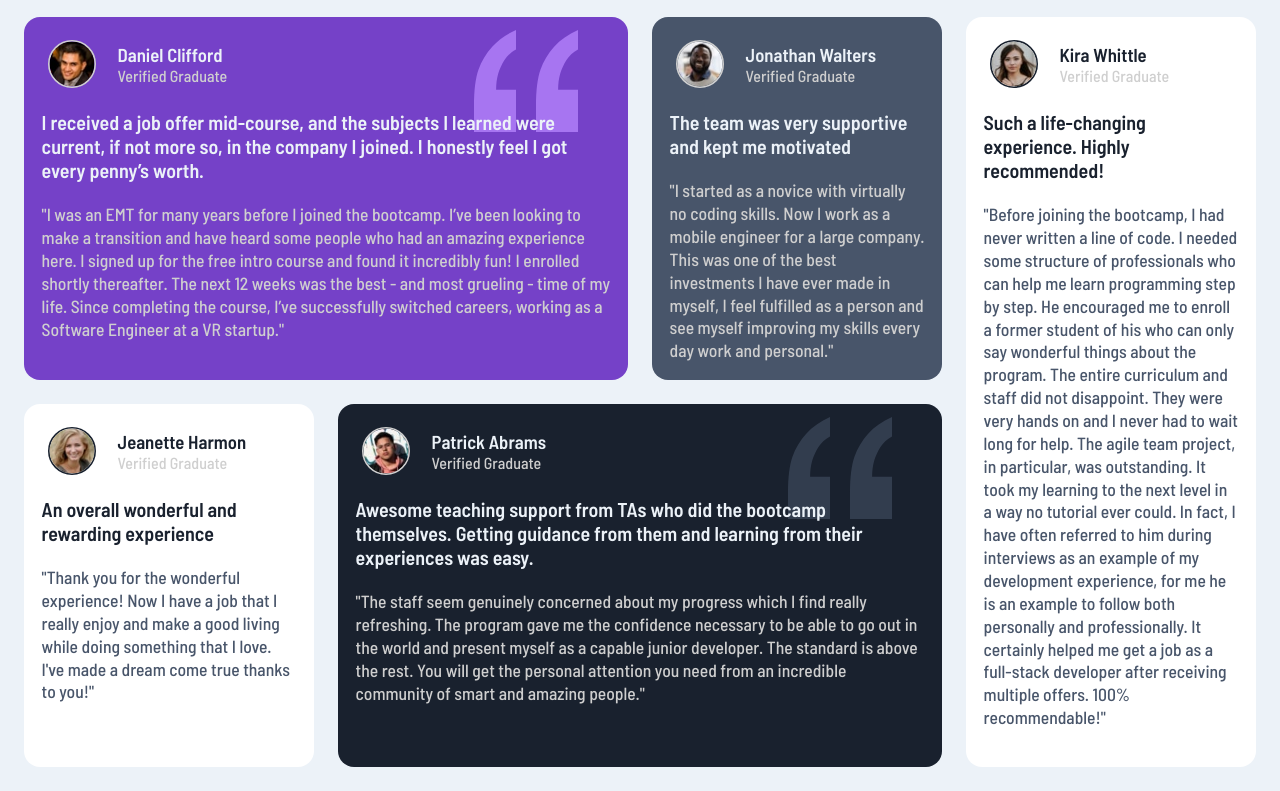
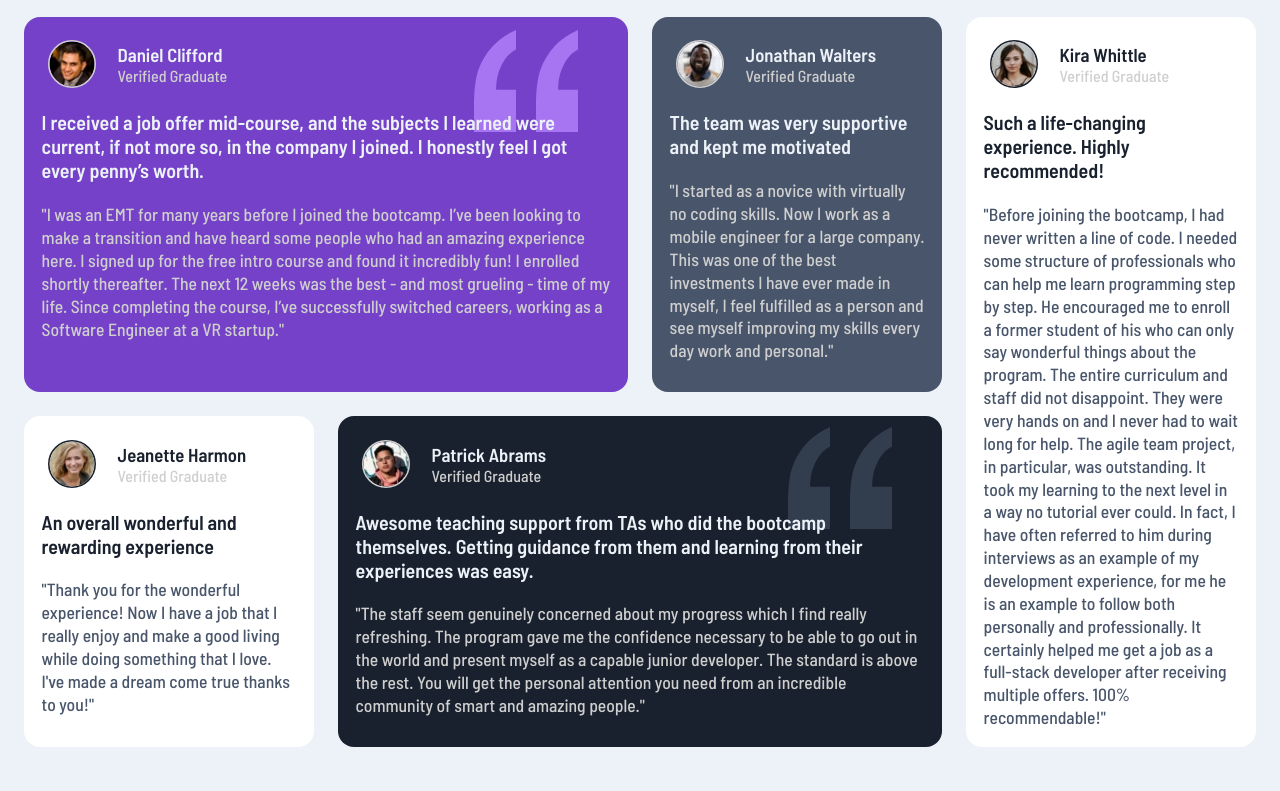
Before and after one commit to KevinJMatute/practica-grid, a plain HTML site: page index.html in a window 1280 px wide. Shown: the part 76-867 px from the top of the page. Drawn offline with Linux system fonts and the light colour scheme.

Commit message:
Code cleaning

```diff
--- a/css/styles.css
+++ b/css/styles.css
@@ -26,14 +26,15 @@ header {
   color: var(--dark-blue);
 }
 
-
 /******************** General card styles ******************/
-
+.testimonials {
+  display: grid;
+  gap: 1.5rem;
+}
 .card {
   padding: 1.1rem;
   border-radius: 1rem;
   background-color: #fff;
-  margin-bottom: 1.5em;
 }
 .card__profile {
   display: flex;
@@ -66,20 +67,20 @@ header {
 
 /***************** card modifiers *********************/
 
-.card--bg-violet {
+.card--violet {
   background-image: url(/assets/images/quotation-violet.svg);
   background-color: var(--violet);
 }
-.card--bg-dark-blue {
+.card--dark-blue {
   background-image: url(/assets/images/quotation-grey.svg);
   background-color: var(--dark-blue);
 }
-.card--bg-dark-blue,
-.card--bg-violet {
+.card--dark-blue,
+.card--violet {
   background-repeat: no-repeat;
   background-position: 90% 5%;
 }
-.card--bg-grey {
+.card--grey {
   background-color: var(--grey);
 }
 .profile-picture--dark-blue {
@@ -95,21 +96,14 @@ header {
 /******************** Responsive *******************/
 
 @media screen and (min-width: 960px) {
-  .card {
-    height: auto;
-    margin-bottom: 0;
+  .testimonials {
+    grid-template-columns: repeat(4, 1fr);
   }
-  .testimonials {
-    display: grid;
-    grid-template-columns: repeat(4, 1fr);
-    grid-template-rows: repeat(2, 1fr);
-    gap: 1.5rem;
+  .card--violet {
+    grid-column: span 2;
   }
-  .card--bg-violet {
-    grid-column: 1 / span 2;
-  }
-  .card--bg-dark-blue {
-    grid-column: 2 / span 2;
+  .card--dark-blue {
+    grid-column: span 2;
   }
   .card--last {
     grid-column: 4;
--- a/index.html
+++ b/index.html
@@ -25,7 +25,7 @@
     </header>
     <section class="testimonials">
 
-      <article class="card card--bg-violet">
+      <article class="card card--violet">
         <div class="card__profile">
           <img
             src="/assets/images/daniel.jpg"
@@ -52,7 +52,7 @@
           a Software Engineer at a VR startup."
         </p>
       </article>
-      <article class="card card--bg-grey">
+      <article class="card card--grey">
         <div class="card__profile">
           <img
             src="/assets/images/jonathan.jpg"
@@ -95,7 +95,7 @@
           I've made a dream come true thanks to you!"
         </p>
       </article>
-      <article class="card card--bg-dark-blue">
+      <article class="card card--dark-blue">
         <div class="card__profile">
           <img
             src="/assets/images/patrick.jpg"
```
